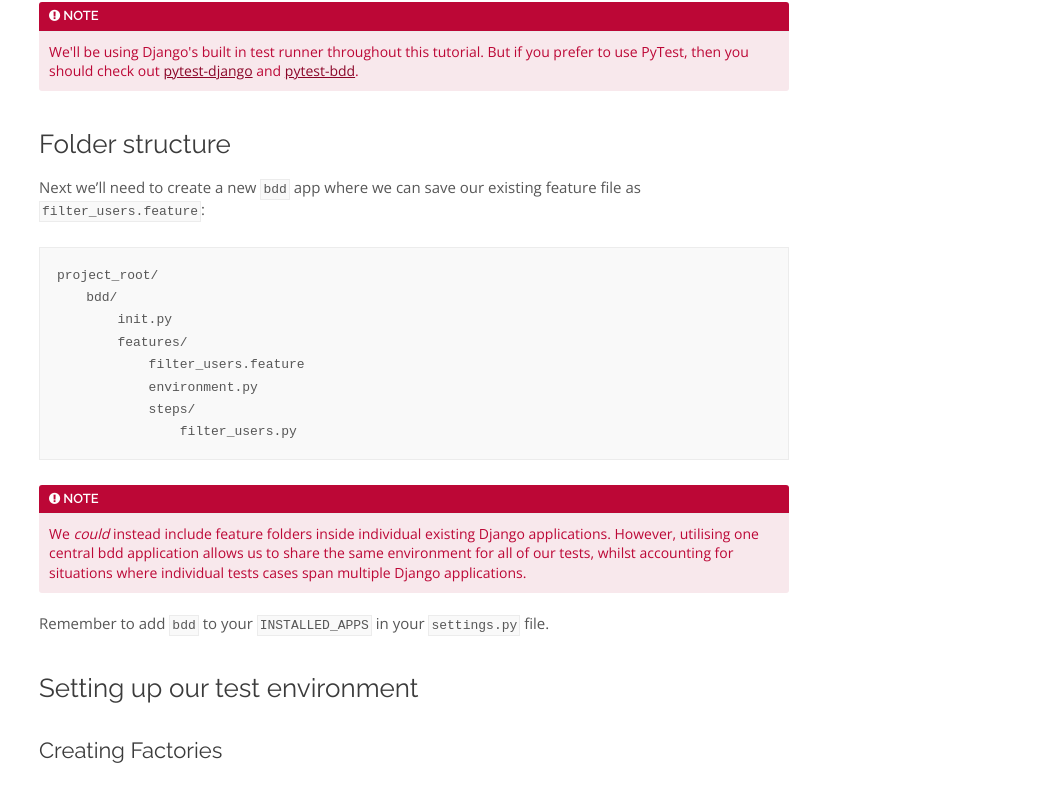
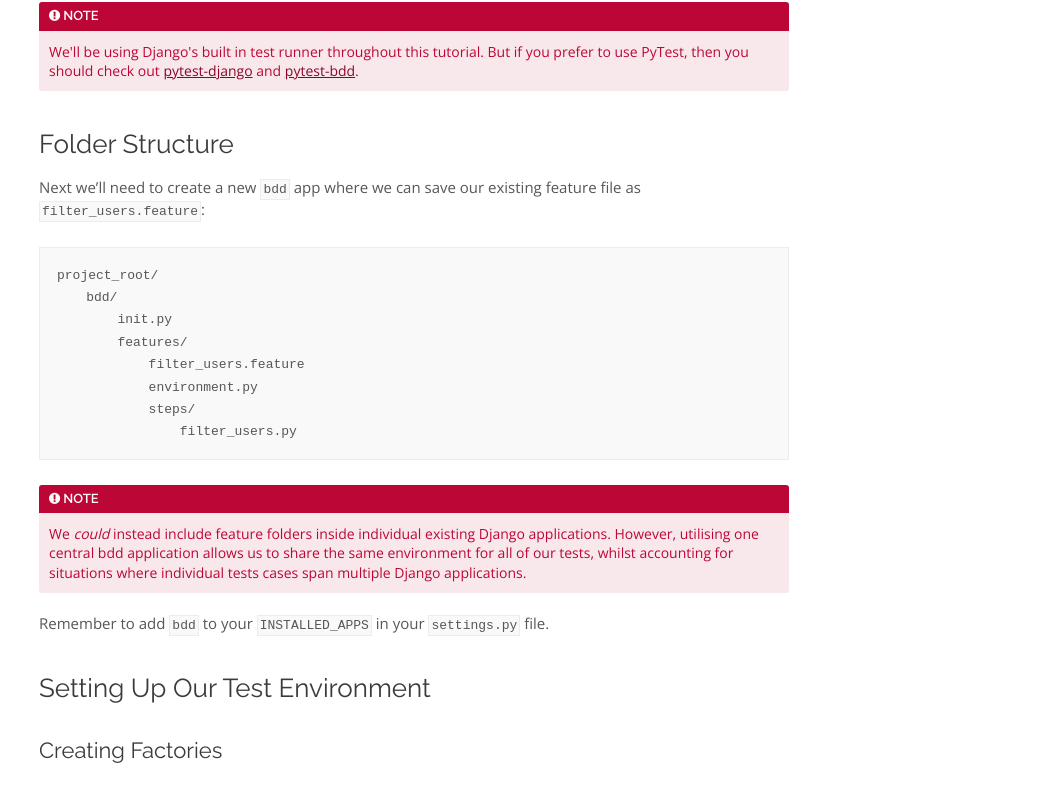
Before and after one commit to nlhkabu/nlhkabu.github.io, a Jekyll site: the page built from _posts/2015-03-19-bdd-part-two.md, in a window 1280 px wide and 1400 px high, scrolled down 2248 px. Shown: the part 131-923 px from the top of the window, without its empty margins (226-1280 px from the left). Built offline with Jekyll 4.4.1, drawn with Linux system fonts in a browser that asks for light colours; nearby versions of some CDN libraries; some web fonts are replaced; comment, search, counter and statistics services are not loaded; some of the changed text lies outside the part shown.

```diff
--- a/_posts/2015-03-19-bdd-part-two.md
+++ b/_posts/2015-03-19-bdd-part-two.md
@@ -28,7 +28,7 @@ This guide has been tested to work with the following stack:
 * Django Behave 0.1.2
 * Phantom JS 1.9.8
 
-## Revisiting our feature file
+## Revisiting Our Feature File
 For reference, let's take a quick look at the `Filter Users` feature we wrote in [the first part](http://whoisnicoleharris.com/2015/03/16/bdd-part-one.html) of this series:
 
 <figure>
@@ -93,7 +93,7 @@ After installing all of the above, update `settings.py`:
 </div>
 
 
-### Folder structure
+### Folder Structure
 Next we'll need to create a new `bdd` app where we can save our existing feature file as `filter_users.feature`:
 
 {% highlight bash %}
@@ -117,7 +117,7 @@ project_root/
 
 Remember to add `bdd` to your `INSTALLED_APPS` in your `settings.py` file.
 
-### Setting up our test environment
+### Setting Up Our Test Environment
 
 #### Creating Factories
 
@@ -249,7 +249,7 @@ def after_all(context):
 The `context` variable is an instance of [behave.runner.Context](http://pythonhosted.org/behave/api.html#behave.runner.Context).
 This variable holds additional contextual information during the running of tests, so we could also pass it additional information and retreive that value later.
 
-### Running our Tests
+### Running Our Tests
 Now, we've setup our environment, we're ready to run our tests!
 In your terminal run:
 
```
Also changed, not shown: _posts/2014-12-29-2014-my-year-of-python.md (+1 -1 lines), _posts/2015-01-06-implementing-django-formsets.md (+2 -2 lines), _posts/2015-03-16-bdd-part-one.md (+2 -2 lines), _posts/2015-06-15-my-first-djangocon.md (+1 -1 lines), _posts/2015-12-14-my-talk-at-pycon-fr.md (+1 -1 lines), README.md.
